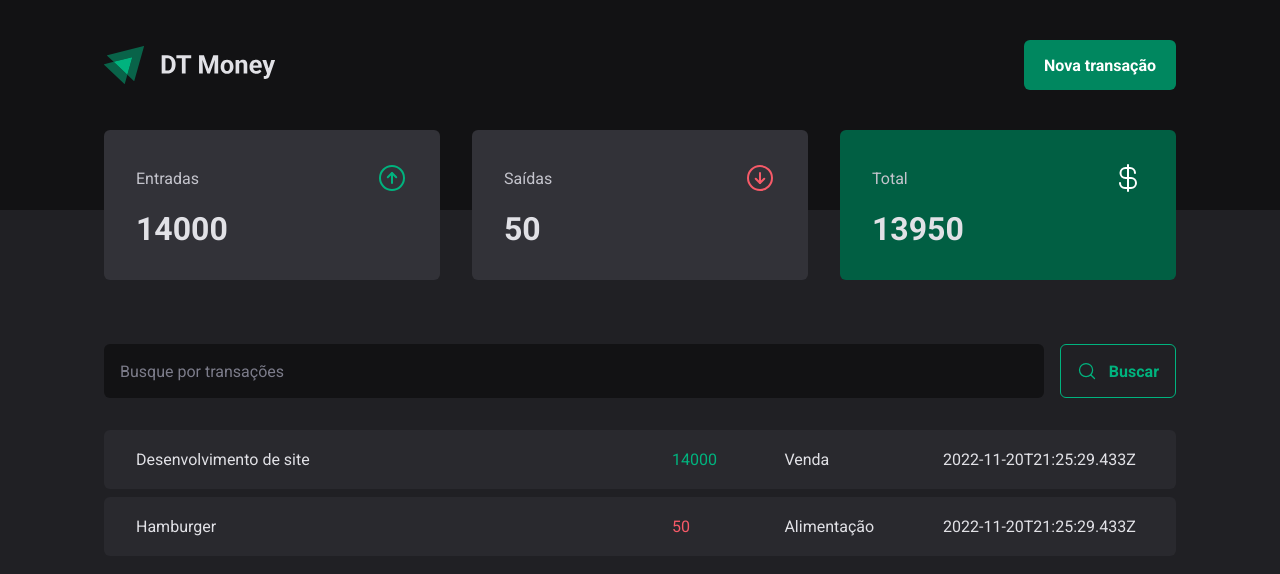
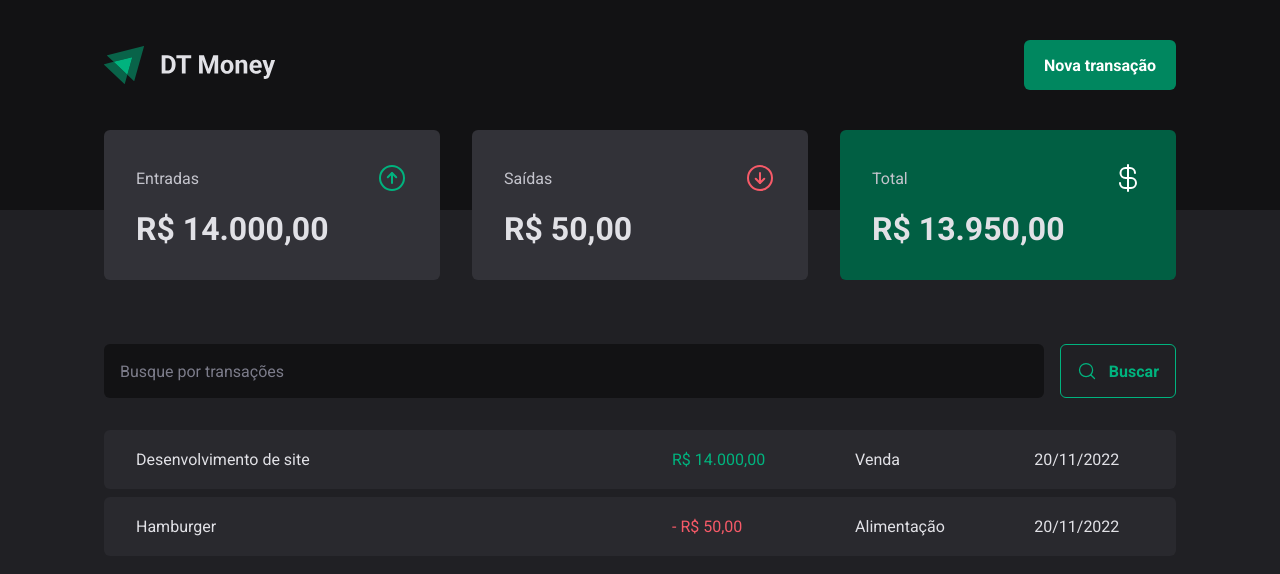
Before and after one commit to borgesizadora/rocketseat-ignite-dt-money, a React (Vite) app: page / in a window 1280 px wide. Shown: the top 574 px of the page. Built offline with nearby package versions, Linux system fonts and the light colour scheme; data requests are answered from the project's data file.

Commit message:
added formatters and summary custom hook

```diff
--- a/src/components/Summary/index.tsx
+++ b/src/components/Summary/index.tsx
@@ -1,4 +1,5 @@
-import { useTransactionsContext } from '~/contexts/TransactionsContext'
+import { useSummary } from '~/hooks/useSummary'
+import { priceFormatter } from '~/utils/formatter'
 import { ArrowCircleDown, ArrowCircleUp, CurrencyDollar } from 'phosphor-react'
 import { useTheme } from 'styled-components'
 
@@ -6,22 +7,8 @@ import * as S from './styles'
 
 export const Summary = () => {
   const theme = useTheme()
+  const summary = useSummary()
 
-  const { transactionList } = useTransactionsContext()
-
-  const summary = transactionList.reduce(
-    (acc, transaction) => {
-      if (transaction.type === 'income') {
-        acc.income += transaction.price
-        acc.total += transaction.price
-      } else {
-        acc.outcome += transaction.price
-        acc.total -= transaction.price
-      }
-      return acc
-    },
-    { income: 0, outcome: 0, total: 0 }
-  )
   return (
     <S.SummaryContainer>
       <S.SummaryCard>
@@ -29,21 +16,21 @@ export const Summary = () => {
           <span>Entradas</span>
           <ArrowCircleUp size={32} color={theme['green-300']} />
         </header>
-        <strong>{summary.income}</strong>
+        <strong>{priceFormatter.format(summary.income)}</strong>
       </S.SummaryCard>
       <S.SummaryCard>
         <header>
           <span>Saídas</span>
           <ArrowCircleDown size={32} color={theme['red-300']} />
         </header>
-        <strong>{summary.outcome}</strong>
+        <strong>{priceFormatter.format(summary.outcome)}</strong>
       </S.SummaryCard>
       <S.SummaryCard variant="green">
         <header>
           <span>Total</span>
           <CurrencyDollar size={32} color={theme.white} />
         </header>
-        <strong>{summary.total}</strong>
+        <strong>{priceFormatter.format(summary.total)}</strong>
       </S.SummaryCard>
     </S.SummaryContainer>
   )
--- /dev/null
+++ b/src/hooks/useSummary.ts
@@ -0,0 +1,20 @@
+import { useTransactionsContext } from './../contexts/TransactionsContext'
+
+export function useSummary() {
+  const { transactionList } = useTransactionsContext()
+
+  const summary = transactionList.reduce(
+    (acc, transaction) => {
+      if (transaction.type === 'income') {
+        acc.income += transaction.price
+        acc.total += transaction.price
+      } else {
+        acc.outcome += transaction.price
+        acc.total -= transaction.price
+      }
+      return acc
+    },
+    { income: 0, outcome: 0, total: 0 }
+  )
+  return summary
+}
--- a/src/pages/Transactions/index.tsx
+++ b/src/pages/Transactions/index.tsx
@@ -1,15 +1,13 @@
-import { useEffect, useState } from 'react'
-
 import { Header } from '~/components/Header'
 import { Summary } from '~/components/Summary'
 import { useTransactionsContext } from '~/contexts/TransactionsContext'
+import { dataFormatter, priceFormatter } from '~/utils/formatter'
 
 import { SearchForm } from './components/SearchForm'
 import * as S from './styles'
 
 export const Transactions = () => {
   const { transactionList } = useTransactionsContext()
-
   return (
     <div>
       <Header />
@@ -24,11 +22,12 @@ export const Transactions = () => {
                   <td width="50%">{transaction.description}</td>
                   <td>
                     <S.PriceHighlight variant={transaction.type}>
-                      {transaction.price}
+                      {transaction.type === 'outcome' && '- '}
+                      {priceFormatter.format(transaction.price)}
                     </S.PriceHighlight>
                   </td>
                   <td>{transaction.category}</td>
-                  <td>{transaction.createdAt}</td>
+                  <td>{dataFormatter.format(new Date(transaction.createdAt))}</td>
                 </tr>
               )
             })}
--- /dev/null
+++ b/src/utils/formatter.ts
@@ -0,0 +1,6 @@
+export const dataFormatter = new Intl.DateTimeFormat('pt-BR')
+
+export const priceFormatter = new Intl.NumberFormat('pt-BR', {
+  style: 'currency',
+  currency: 'BRL'
+})
```
